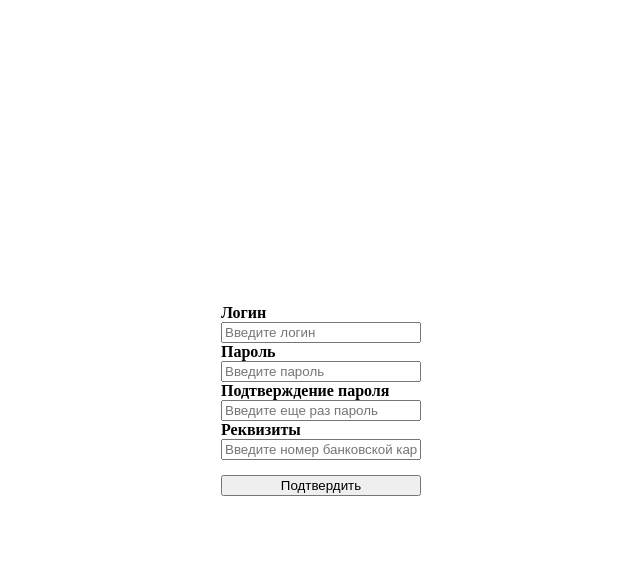
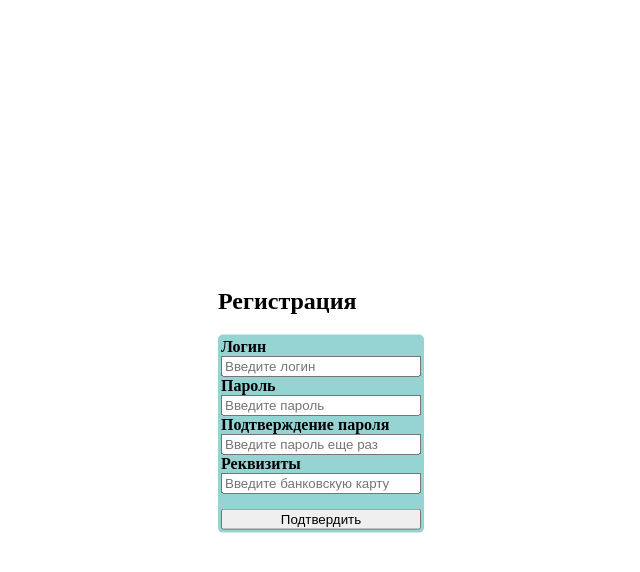
Before and after one commit to Darkness7193/TicketStadiumRepository, a Django app: page /ProfilesApp/signIn/ in a window 1280 px wide. Shown: the top 572 px of the page, without its empty margins (319-959 px from the left). Run offline with Django 4.2, Linux system fonts and the light colour scheme; some libraries are stand-ins or nearby versions.

Commit message:
Version 21

```diff
--- a/App1/templates/App1/basket.html
+++ b/App1/templates/App1/basket.html
@@ -13,7 +13,7 @@
     {% include 'includes/header.html' %}
 
     <div class="center">
-
+        <h2> Корзина </h2>
         <table>
             <tr> <th>Неоплаченные билет</th> <th>Цена</th> <th>Удалить</th> </tr>
             {% for ticket in unpaid_tickets %}
--- a/App1/templates/App1/focusMatch.html
+++ b/App1/templates/App1/focusMatch.html
@@ -4,7 +4,7 @@
 <html lang="ru">
 <head>
     <meta charset="UTF-8">
-    <title>focusMatch</title>
+    <title>Выбранынй матч</title>
     <link rel="stylesheet" href="{% static 'css/global.css' %}">
     <link rel="stylesheet" href="{% static 'App1/css/focusMatch.css' %}">
 </head>
@@ -13,6 +13,7 @@
     {% include 'includes/header.html' %}
 
     <div class="center">
+        <h2> Выбранный матч </h2>
         <div class="match-ticket--main div--H">
             <div class="helper"></div>
             <div style="padding-left: 10px; margin: 0px auto">
--- a/App1/templates/App1/matchesPage.html
+++ b/App1/templates/App1/matchesPage.html
@@ -13,6 +13,7 @@
     {% include 'includes/header.html' %}
 
     <div class="center latex matchesBorders">
+        <h2> Матчи </h2>
         <ul class="scroll-ul">
             {% for match in matches %}
                 <li>
@@ -20,7 +21,7 @@
                         <b>{{ match.name }}. <br> {{ match.side1 }} - {{ match.side2 }}</b>
                         <p> {{ match.stadium.name }}</p>
                         <p>{{ match.date|date:"d.m.Y" }} {{ match.time|time:"G:i" }}</p>
-                        <a href="/App1/focusMatch?focus_match_id={{ match.id }}">
+                        <a href="{% url 'focusMatch'  %}?focus_match_id=match.id">
                             <button>Купить билеты</button>
                         </a>
                     </div>
--- a/App1/views.py
+++ b/App1/views.py
@@ -2,7 +2,7 @@ from django.shortcuts import render, redirect
 from .models import Match, Place, Ticket
 
 def index(request):
-    return render(request, 'App1/index.html')
+    return redirect('/App1/matchesPage')
 
 
 def focusMatch(request):
--- /dev/null
+++ b/ProfilesApp/static/ProfilesApp/css/signIn.css
@@ -0,0 +1,5 @@
+.sign-in-form {
+     background:#96D4D4;
+    padding: 1px;
+    border-radius: 5px;
+}
--- a/ProfilesApp/templates/ProfilesApp/logIn.html
+++ b/ProfilesApp/templates/ProfilesApp/logIn.html
@@ -6,13 +6,15 @@
     <meta charset="UTF-8">
     <title>Войти</title>
     <link rel="stylesheet" href="{% static '/css/global.css' %}">
+    <link rel="stylesheet" href="{% static 'ProfilesApp/css/signIn.css' %}">
 </head>
 <body>
 
     {% include 'includes/header.html' %}
 
     <div class="center">
-        <form method="post">
+        <h2> Войти </h2>
+        <form method="post" class="sign-in-form">
             {% csrf_token %}
 
             <div class="div--V sign-in-wrap my-form">
@@ -24,7 +26,7 @@
                 <label for="password"><strong>Пароль</strong></label>
                 <input type="password" placeholder="Введите пароль" name="password" required>
 
-                <p></p>
+                <div style="height:15px"></div>
                 <button type="submit">Подтвердить</button>
 
             </div>
--- a/ProfilesApp/templates/ProfilesApp/signIn.html
+++ b/ProfilesApp/templates/ProfilesApp/signIn.html
@@ -6,13 +6,15 @@
     <meta charset="UTF-8">
     <title>Регистрация</title>
     <link rel="stylesheet" href="{% static '/css/global.css' %}">
+    <link rel="stylesheet" href="{% static 'ProfilesApp/css/signIn.css' %}">
 </head>
 <body>
 
     {% include 'includes/header.html' %}
 
     <div class="center">
-        <form method="post">
+        <h2> Регистрация </h2>
+        <form method="post" class="sign-in-form">
             {% csrf_token %}
 
             <div class="div--V my-form">
@@ -25,10 +27,10 @@
                 <input type="password" placeholder="Введите пароль" name="password" required>
 
                 <label for="password_conf"><strong>Подтверждение пароля</strong></label>
-                <input type="password" placeholder="Введите еще раз пароль" name="password_conf" required>
+                <input type="password" placeholder="Введите пароль еще раз" name="password_conf" required>
 
                 <label for="requisites"><strong>Реквизиты</strong></label>
-                <input type="text" placeholder="Введите номер банковской карты" name="requisites" required>
+                <input type="text" placeholder="Введите банковскую карту" name="requisites" required>
 
                 <div style="height:15px"></div>
                 <button type="submit">Подтвердить</button>
--- a/static/css/global.css
+++ b/static/css/global.css
@@ -12,6 +12,14 @@
 
 .helper {
     order: -1;
+}
+
+.center--V {
+
+}
+
+.center--H {
+
 }
 
 .center {
```
Also changed, not shown: static/css/includes.css (added, +9 -0 lines).
